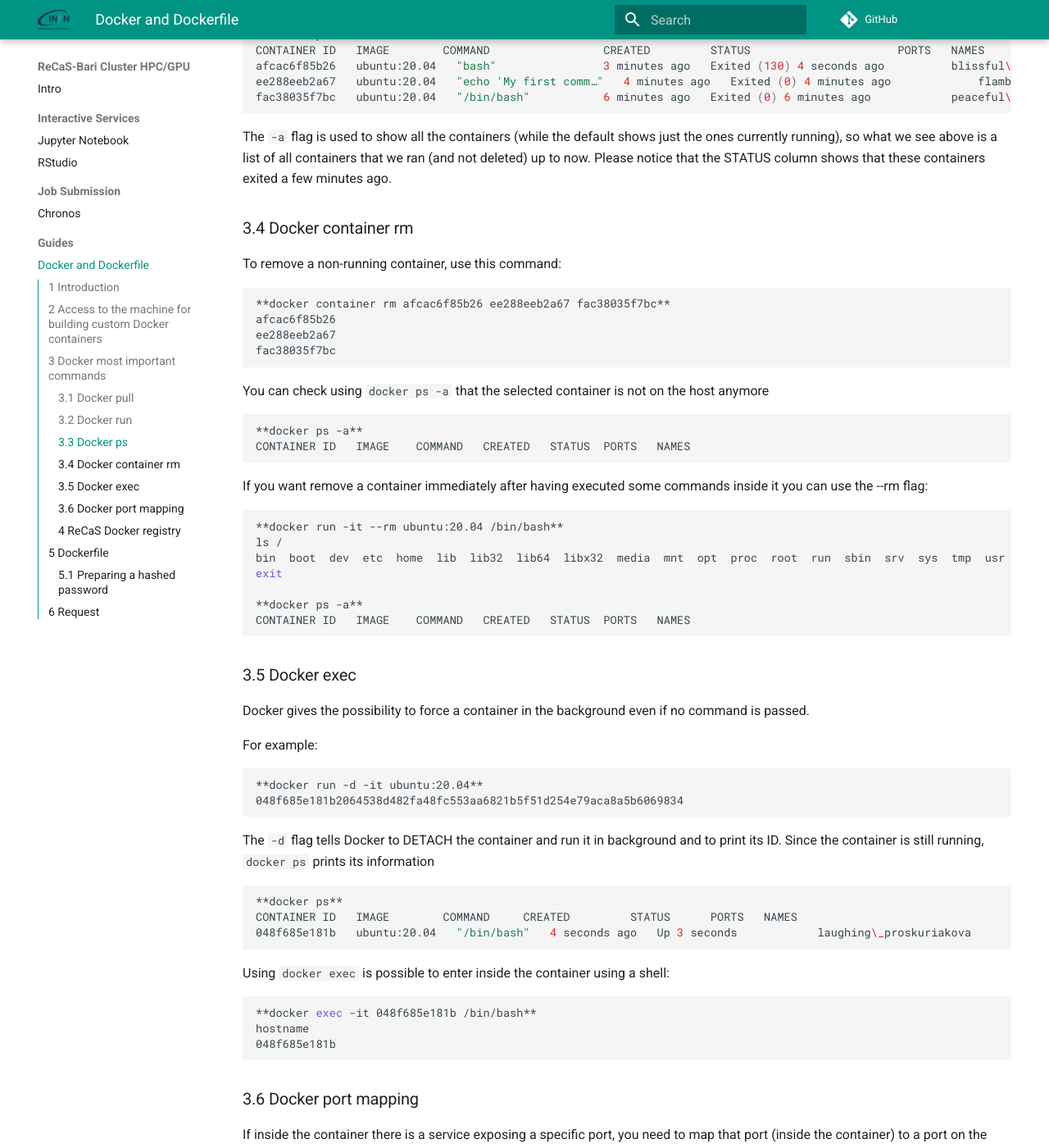
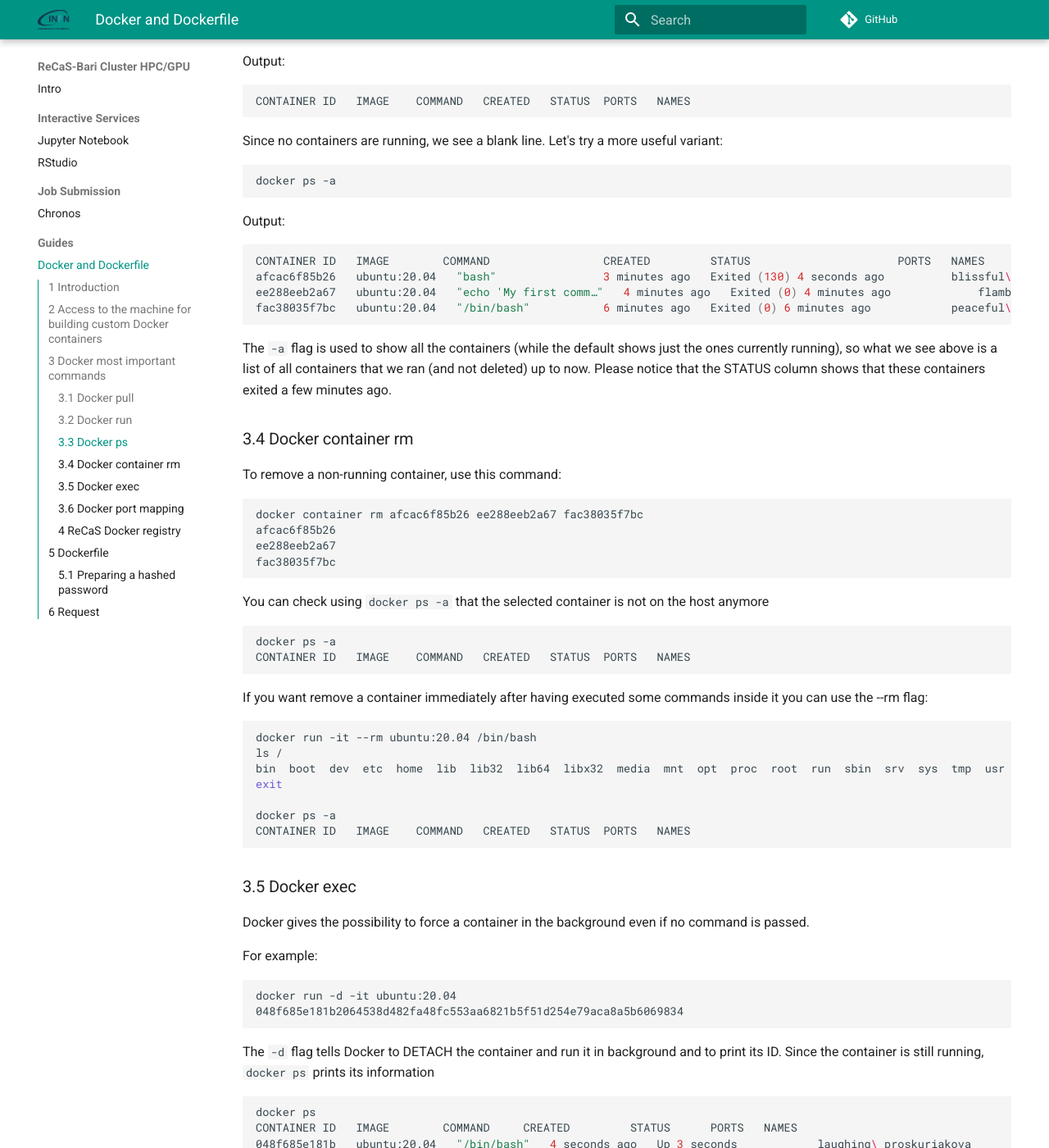
Before and after one commit to jvino/cluster-hpc-gpu-guides, an MkDocs documentation site: the page built from docs/guides/docker_and_dockerfile.md, in a window 1280 px wide and 1400 px high, scrolled down 2220 px. Shown: the whole window at 82% size. Built offline with MkDocs 1.6.1 and Material for MkDocs 9.7.7, drawn with Linux system fonts in a browser that asks for light colours; comment, search, counter and statistics services are not loaded; some of the changed text lies outside the part shown.

Commit message:
first draft docker

````diff
--- a/docs/guides/docker_and_dockerfile.md
+++ b/docs/guides/docker_and_dockerfile.md
@@ -44,7 +44,9 @@
 
 ```bash
 docker image ls
-
+```
+Output:
+```bash
 REPOSITORY   TAG   	IMAGE ID   	  CREATED   	  SIZE
 ubuntu   	20.04 	7e0aa2d69a15   3 weeks ago   72.7MB
 ```
@@ -60,7 +62,9 @@
 
 ```bash
 docker run ubuntu:20.04 echo "My first command in a container"
-
+```
+Output:
+```bash
 My first command in a container
 ```
 
@@ -69,7 +73,7 @@
 If you want to execute multiple commands inside the container, it is possibile open a terminal inside it so you can type any commands you want.
 
 ```bash
-**docker run -it ubuntu:20.04 /bin/bash**
+docker run -it ubuntu:20.04 /bin/bash
 ls /
 bin  boot  dev  etc  home  lib  lib32  lib64  libx32  media  mnt  opt  proc  root  run  sbin  srv  sys  tmp  usr  var
 uptime
@@ -82,14 +86,19 @@
 
 ```bash
 docker ps
-
+```
+Output:
+```bash
 CONTAINER ID   IMAGE 	COMMAND   CREATED   STATUS	PORTS 	NAMES
 ```
 
 Since no containers are running, we see a blank line. Let's try a more useful variant:
 
 ```bash
-**docker ps -a**
+docker ps -a
+```
+Output:
+```bash
 CONTAINER ID   IMAGE      	COMMAND              	CREATED     	STATUS                   	PORTS 	NAMES
 afcac6f85b26   ubuntu:20.04   "bash"               	3 minutes ago   Exited (130) 4 seconds ago         	blissful\_chaum
 ee288eeb2a67   ubuntu:20.04   "echo 'My first comm…"   4 minutes ago   Exited (0) 4 minutes ago           	flamboyant\_spence
@@ -102,7 +111,7 @@
 To remove a non-running container, use this command:
 
 ```bash
-**docker container rm afcac6f85b26 ee288eeb2a67 fac38035f7bc**
+docker container rm afcac6f85b26 ee288eeb2a67 fac38035f7bc
 afcac6f85b26
 ee288eeb2a67
 fac38035f7bc
@@ -111,19 +120,19 @@
 You can check using `docker ps -a` that the selected container is not on the host anymore
 
 ```bash
-**docker ps -a**
+docker ps -a
 CONTAINER ID   IMAGE 	COMMAND   CREATED   STATUS	PORTS 	NAMES
 ```
 
 If you want remove a container immediately after having executed some commands inside it you can use the --rm flag:
 
 ```bash
-**docker run -it --rm ubuntu:20.04 /bin/bash**
+docker run -it --rm ubuntu:20.04 /bin/bash
 ls /
 bin  boot  dev  etc  home  lib  lib32  lib64  libx32  media  mnt  opt  proc  root  run  sbin  srv  sys  tmp  usr  var
 exit
 
-**docker ps -a**
+docker ps -a
 CONTAINER ID   IMAGE 	COMMAND   CREATED   STATUS	PORTS 	NAMES
 ```
 
@@ -133,14 +142,14 @@
 For example:
 
 ```bash
-**docker run -d -it ubuntu:20.04**
+docker run -d -it ubuntu:20.04
 048f685e181b2064538d482fa48fc553aa6821b5f51d254e79aca8a5b6069834
 ```
 
 The `-d` flag tells Docker to DETACH the container and run it in background and to print its ID. Since the container is still running, `docker ps` prints its information
 
 ```bash
-**docker ps**
+docker ps
 CONTAINER ID   IMAGE      	COMMAND   	CREATED     	STATUS     	PORTS 	NAMES
 048f685e181b   ubuntu:20.04   "/bin/bash"   4 seconds ago   Up 3 seconds         	laughing\_proskuriakova
 ```
@@ -148,7 +157,7 @@
 Using `docker exec` is possible to enter inside the container using a shell:
 
 ```bash
-**docker exec -it 048f685e181b /bin/bash**
+docker exec -it 048f685e181b /bin/bash
 hostname
 048f685e181b
 ```
@@ -169,7 +178,7 @@
 On the tesla02 machine, login to the docker registry using the following command:
 
 ```bash
-**docker login registry-clustergpu.recas.ba.infn.it**
+docker login registry-clustergpu.recas.ba.infn.it
 Username: <type your ReCaS-Bari HPC/HTC account username>
 Password: <type your ReCaS-Bari HPC/HTC account password>
 Login Succeeded
@@ -220,9 +229,9 @@
 ```bash
 FROM tensorflow/tensorflow:2.5.0-gpu-jupyter
 \# User section (Mandatory)
-ENV USERNAME=\<your username>
-ENV USERID=\<your user-id>
-ENV GROUPID=\<your group-id>
+ENV USERNAME=<your username>
+ENV USERID=<your user-id>
+ENV GROUPID=<your group-id>
 
 RUN groupadd -g $GROUPID $USERNAME && adduser --disabled-password --gecos '' --uid $USERID --gid $GROUPID $USERNAME
 RUN apt install python3-pip
@@ -248,16 +257,16 @@
 
 ```bash
 \# User section (Mandatory)
-ENV USERNAME=\<your username>
-ENV USERID=\<your user-id>
-ENV GROUPID=\<your group-id>
+ENV USERNAME=<your username>
+ENV USERID=<your user-id>
+ENV GROUPID=<your group-id>
 RUN groupadd -g $GROUPID $USERNAME && adduser --disabled-password --gecos '' --uid $USERID --gid $GROUPID $USERNAME
 ```
 
 If you don’t know your userid and/or groupid, execute the following command on **tesla02**:
 
 ```bash
-id \<username>
+id <username>
 ```
 
 And get the numbers, now names/words.
````
